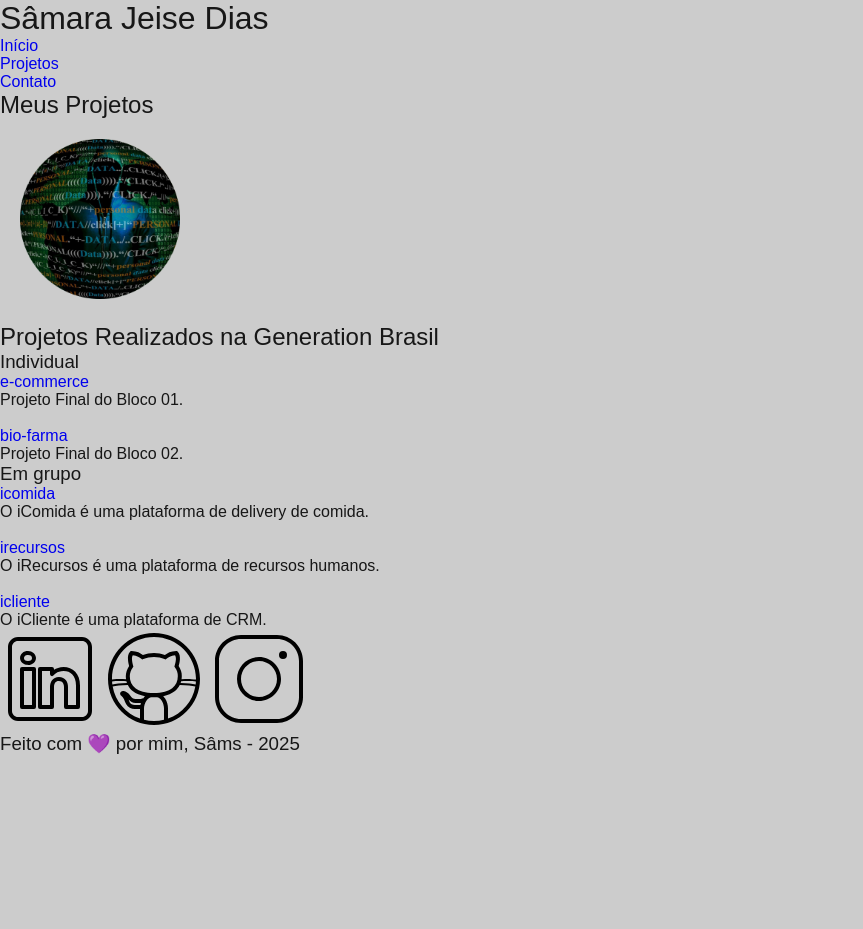
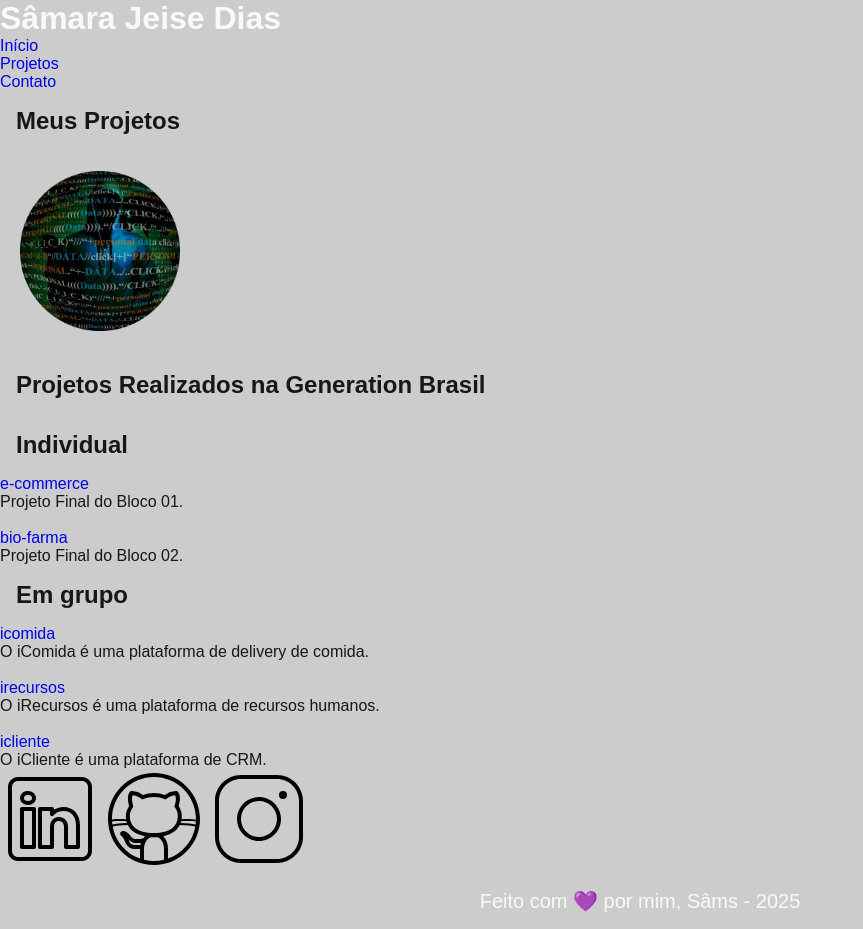
Before and after one commit to SamsJd/portifolio, a plain HTML site: page projetos.html in a window 1280 px wide. Shown: the whole page, without its empty margins (0-863 px from the left). Before the commit the page ends 800 px from the top, so only its background shows below. Drawn offline with Linux system fonts and the light colour scheme.

Commit message:
personalizando Títulos e Paragrafo

```diff
--- a/assets/css/style.css
+++ b/assets/css/style.css
@@ -32,3 +32,32 @@ body {
   background: var(--gray-200);
   color: var(--black-800)
 }
+
+h1 {
+  color: var(--white);
+  font-size: 2rem;
+  font-weight: 700;
+}
+
+h2 {
+  padding: 1rem;
+  color: var(--black-800);
+  font-size: 1.5rem;
+  font-weight: 600;
+  text-align: left;
+}
+
+h3 {
+  padding: 1rem;
+  color: var(--white);
+  font-size: 1.25rem;
+  font-weight: 500;
+  text-align: center;
+}
+
+p {
+  font-size: 1rem;
+  line-height: 1.5rem;
+  text-align: justify;
+  padding: 0.5rem 0;
+}
--- a/projetos.html
+++ b/projetos.html
@@ -68,7 +68,7 @@
           <article id="sobre_texto">
             <h2>Projetos Realizados na Generation Brasil</h2>
 
-            <h1>Individual</h1>
+            <h2>Individual</h2>
             <ul id="menu">
               <li>
                 <a href="https://github.com/SamsJd/e-commerce">e-commerce</a><br>
@@ -81,7 +81,7 @@
               </li>
             </ul>
 
-            <h1>Em grupo</h1>
+            <h2>Em grupo</h2>
             <ul id="menu">
               <li>
                 <a href="https://github.com/Grupo-1-JS07/icomida">icomida</a><br>
```
